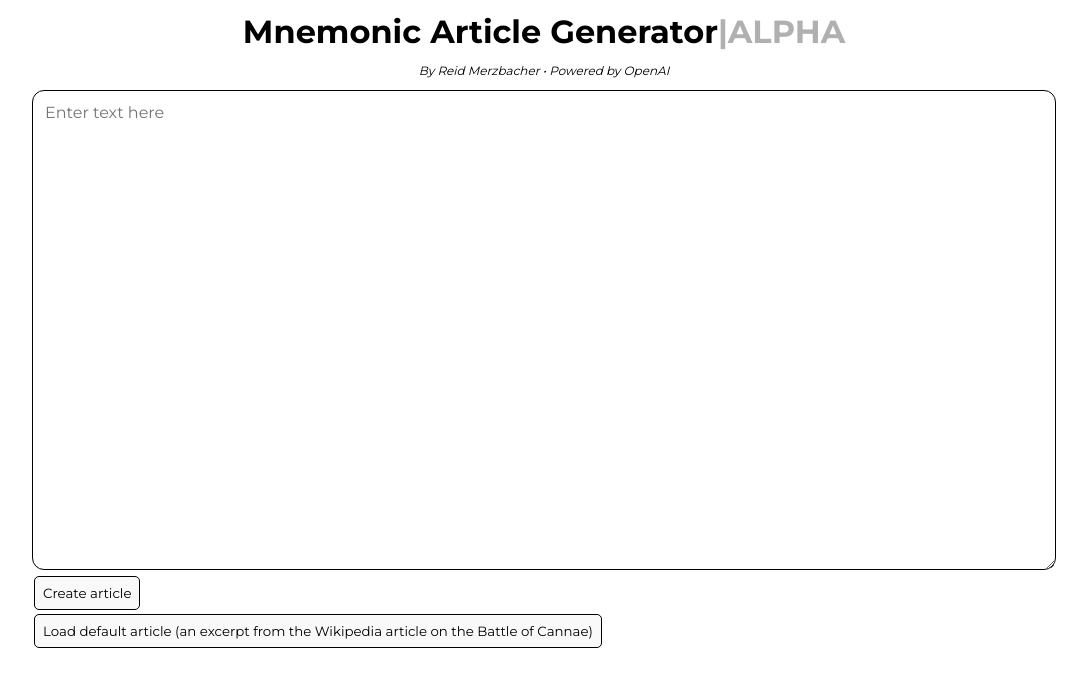
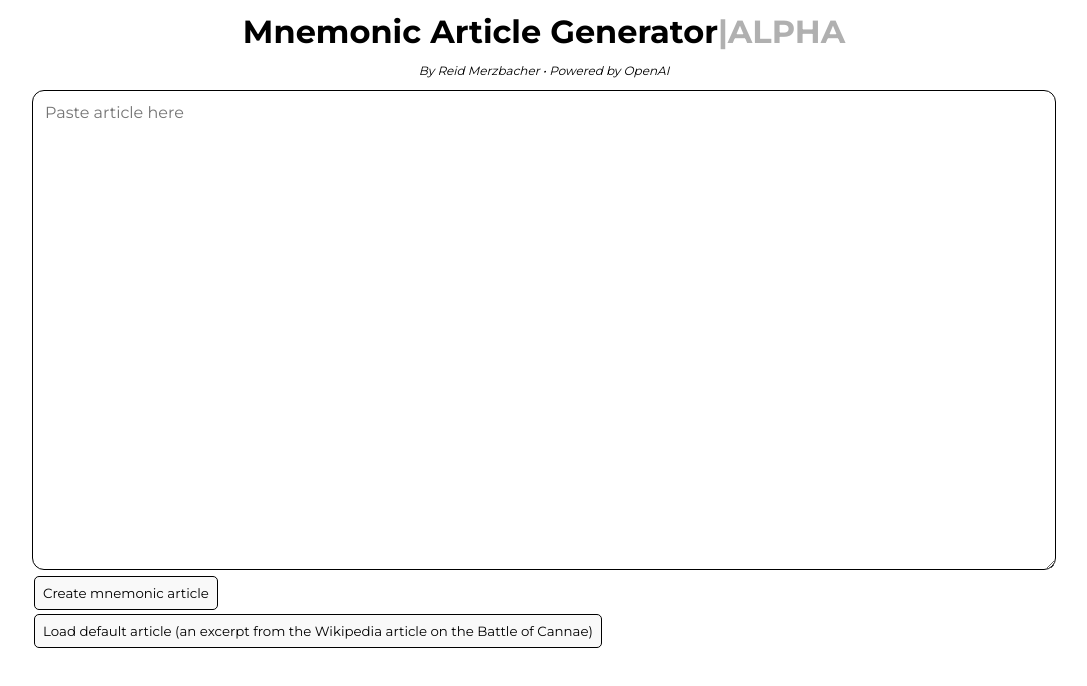
Before and after one commit to rmerzbac/mnemonic-articles, a React (Create React App) app: page / in a window 1280 px wide. Shown: the top 686 px of the page, without its empty margins (96-1183 px from the left). Built offline with nearby package versions, Linux system fonts and the light colour scheme.

Commit message:
Made minor changes to wording and style

```diff
--- a/src/App.css
+++ b/src/App.css
@@ -32,6 +32,8 @@ h2 {
   padding: 10px;
   border: 2px solid black;
   border-radius: 12px;
+  z-index: 32;
+  background-color: white;
 }
 
 .description p {
--- a/src/App.tsx
+++ b/src/App.tsx
@@ -32,10 +32,10 @@ const Home: React.FC<HomeProps> = ({ setInputText }) => {
           className='text-submission'
           value={inputText}
           onChange={handleChange}
-          placeholder="Enter text here"
+          placeholder="Paste article here"
         />
         <br/>
-        <button type="submit">Create article</button>
+        <button type="submit">Create mnemonic article</button>
       </form>
       <button onClick={() => setInputTextLocal(defaultText)}>Load default article (an excerpt from the Wikipedia article on the Battle of Cannae)</button>
     </div>
```
